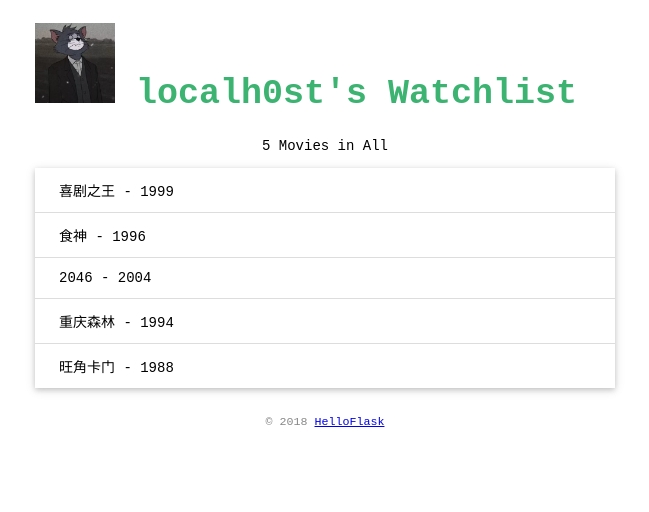
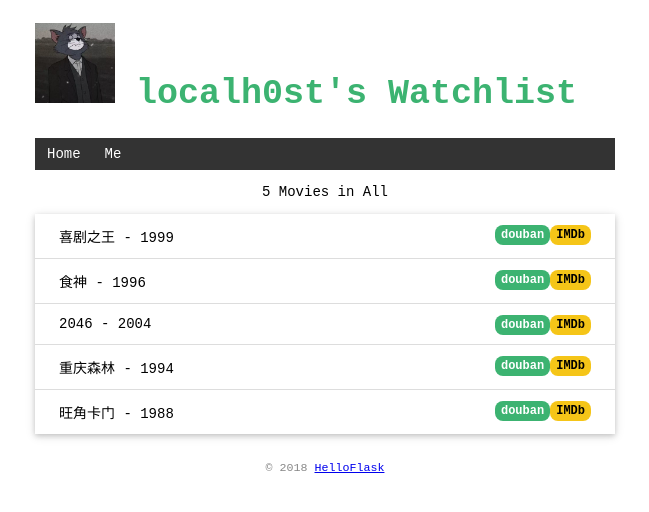
Before and after one commit to local-h0st/WatchList, a Flask app: page / in a window 1280 px wide. Shown: the top 512 px of the page, without its empty margins (315-964 px from the left). Run offline with Flask 2, Linux system fonts and the light colour scheme; data comes from the database, SQL or seed files in the repository; both versions use the stored data as it was after the commit.

Commit message:
Create base.html and those extends htmls, modified routes

```diff
--- a/app.py
+++ b/app.py
@@ -24,9 +24,8 @@ db = SQLAlchemy(mainApp)
 @mainApp.route('/')
 # @mainApp.route('/index')  失败，不能定义多个路由吗
 def hello():
-    user_me = User.query.first()
-    my_movies = Movie.query.all()
-    return render_template('index.html', user=user_me, movies=my_movies)
+    # return render_template('origin_index.html', user=User.query.first(), movies=Movie.query.all())
+    return render_template('index.html', movies=Movie.query.all())
 
 
 @mainApp.route('/<username>')
@@ -36,13 +35,18 @@ def index(username):
 
 @mainApp.route('/me')
 def me():
-    return '<h>a developer named localh0st</h>'
+    return render_template("about_me.html")
 
 
-# @mainApp.errorhandler(404)
-# def page_not_found(e):
-#     return render_template('404.html', user=User.query.first()), 404
-# 貌似是404.html的url_for有问题？
+@mainApp.errorhandler(404)
+def page_not_found(e):
+    # return render_template('origin_404.html', user=User.query.first()), 404
+    return render_template('404.html'), 404
+
+
+@mainApp.context_processor  # 以后模板上下文有user了，render_template()可以不传入而直接使用了
+def inject_user_data():
+    return dict(user=User.query.first())      # 需要返回字典，等同于 return {'user': user}
 
 
 # 数据库 设置表 ORM技术
--- a/static/style.css
+++ b/static/style.css
@@ -55,3 +55,58 @@ p.movie-list {
 .movie-list li:hover {
     background-color: #f8f9fa;
 }
+
+
+
+
+
+/*  导航栏css */
+nav ul {
+    list-style-type: none;
+    margin: 0;
+    padding: 0;
+    overflow: hidden;
+    background-color: #333;
+}
+
+nav li {
+    float: left;
+}
+
+nav li a {
+    display: block;
+    color: white;
+    text-align: center;
+    padding: 8px 12px;
+    text-decoration: none;
+}
+
+nav li a:hover {
+    background-color: #111;
+}
+
+
+/* IMDB按钮css */
+.float-right {
+    float: right;
+}
+
+.imdb {
+    font-size: 12px;
+    font-weight: bold;
+    color: black;
+    text-decoration: none;
+    background: #F5C518;
+    border-radius: 8px;
+    padding: 3px 6px;
+}
+
+.douban {
+    font-size: 12px;
+    font-weight: bold;
+    color: white;
+    text-decoration: none;
+    background: #3CB371;
+    border-radius: 8px;
+    padding: 3px 6px;
+}
--- /dev/null
+++ b/templates/base.html
@@ -0,0 +1,45 @@
+<!--
+基模板，用于继承
+因为基模板会被所有其他页面模板继承
+如果你在基模板中使用了某个变量
+那么这个变量也需要使用模板上下文处理函数注入到模板里
+-->
+<!DOCTYPE html>
+<html lang="en">
+<head>
+    <!-- div是html里面的块标签，和jinja2里面的block有些许含义上的不同 -->
+    <div data-gb-custom-block data-tag="block">
+        <meta name="viewport" content="width=device-width, initial-scale=1.0">
+        <!--
+        新的 <meta> 元素会设置页面的视口，让页面根据设备的宽度来自动缩放页面，这样会让移动设备拥有更好的浏览体验
+        -->
+        <meta charset="utf-8">
+        <link rel="icon" href="{{ url_for('static', filename='favicon.png') }}">
+        <link rel="stylesheet" href="{{ url_for('static', filename='style.css') }}" type="text/css">
+        <title>{{ user.name }}'s Watchlist</title>
+    </div>
+</head>
+<body>
+    <h1 id="top-head">
+        <img src="{{ url_for('static', filename='images/tom.jpg') }}" alt="Avatar" width="80" height="80">
+        {{ user.name }}'s Watchlist
+    </h1>
+    <nav>
+        <ul>
+            <!-- 新增导航栏 -->
+            <li><a href="/">Home</a></li>
+            <li><a href="/me">Me</a></li>
+        </ul>
+    </nav>
+
+    {% block content %} {# 模板继承时用的block块 #}
+    <div data-gb-custom-block data-tag="block">
+
+    </div>
+    {% endblock %}
+
+    <footer>
+        <small>&copy; 2018 <a href="http://helloflask.com/book/3">HelloFlask</a></small>
+	</footer>
+</body>
+</html>
--- a/templates/index.html
+++ b/templates/index.html
@@ -1,31 +1,24 @@
-<!DOCTYPE html>
-<html lang="en">
-<head>
-    <meta charset="utf-8">
-    <link rel="icon" href="{{ url_for('static', filename='favicon.png') }}">
-    <link rel="stylesheet" href="{{ url_for('static', filename='style.css') }}" type="text/css">
-    <title>{{ user.name }}'s Watchlist</title>
-</head>
-<body>
+{% extends "base.html" %}
+<div data-gb-custom-block data-tag="extends" data-0="base.html"></div>
 
 
-    <h1 id="top-head">
-        <img src="{{ url_for('static', filename='images/tom.jpg') }}" alt="Avatar" width="80" height="80">
-        {{ user.name }}'s Watchlist
-    </h1>
-    {# 使用 length 过滤器获取 movies 变量的长度 #}
+{% block content %}
+<!-- 现在是重写，如果有super()就是添加 -->
+<div data-gb-custom-block data-tag="block">
     <p class="set-center">{{ movies|length }} Movies in All</p>
     <ul class="movie-list">
         <div data-gb-custom-block data-tag="for">
-            {# 迭代 movies 变量 #}
             {% for movie in movies %}
-                <li>{{ movie['title'] }} - {{ movie.year }}</li>  {# 等同于 movie['year'] #}
+                <li>{{ movie['title'] }} - {{ movie.year }}
+                    <span class="float-right">
+                        <a class="imdb" href="https://www.imdb.com/find?q={{ movie.title }}" target="_blank" title="Find this movie on IMDb">IMDb</a>
+                    </span>
+                    <span class="float-right">
+                        <a class="douban" href="https://movie.douban.com/subject_search?search_text={{ movie.title }}" target="_blank" title="Find this movie on douban">douban</a>
+                    </span>
+                </li>
             {% endfor %}
-            {# 使用 endfor 标签结束 for 语句 #}
         </div>
     </ul>
-    <footer>
-        <small>&copy; 2018 <a href="http://helloflask.com/">HelloFlask</a></small>
-	</footer>
-</body>
-</html>
+</div>
+{% endblock %}
```
Also changed, not shown: templates/404.html (+7 -21 lines), templates/about_me.html (added, +10 -0 lines), templates/origin_404.html (added, +33 -0 lines), templates/origin_index.html (added, +31 -0 lines), data.db.
